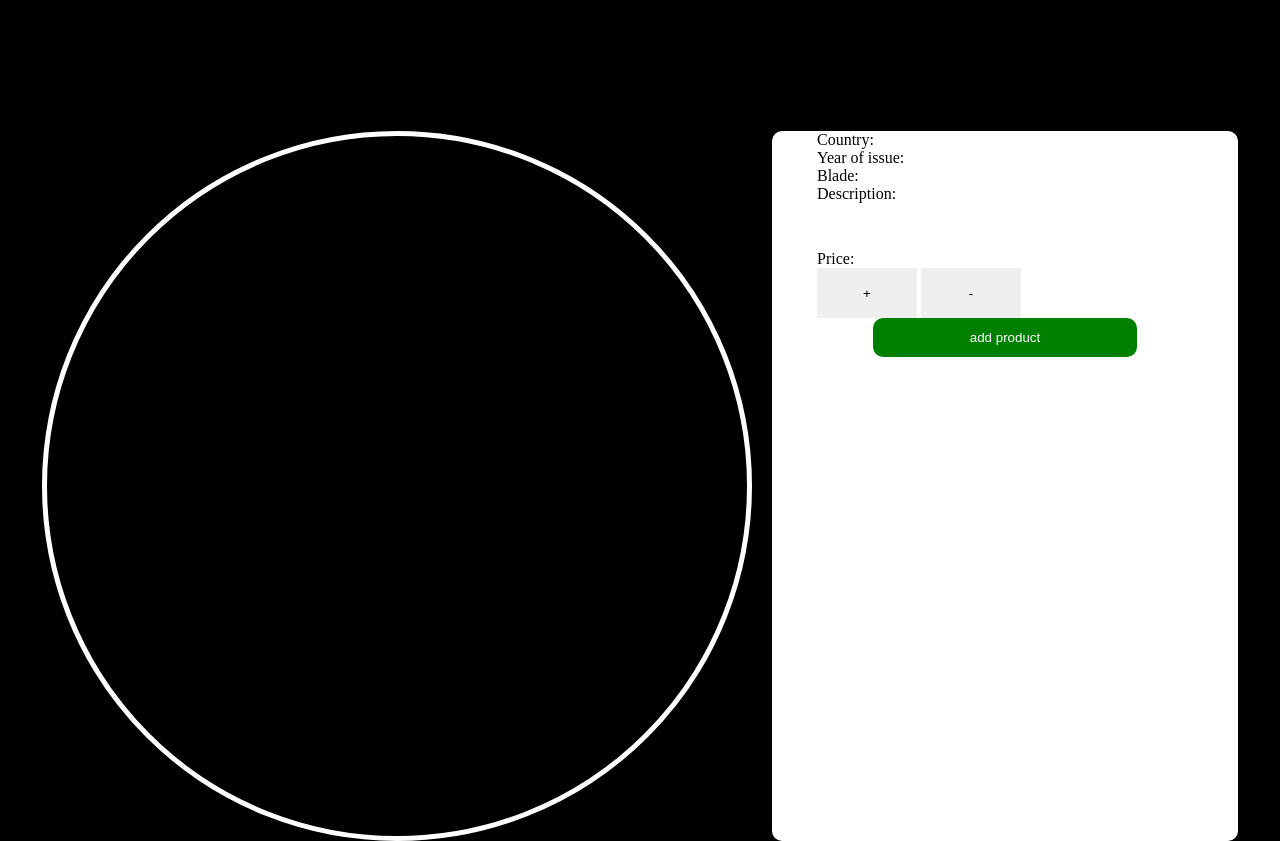
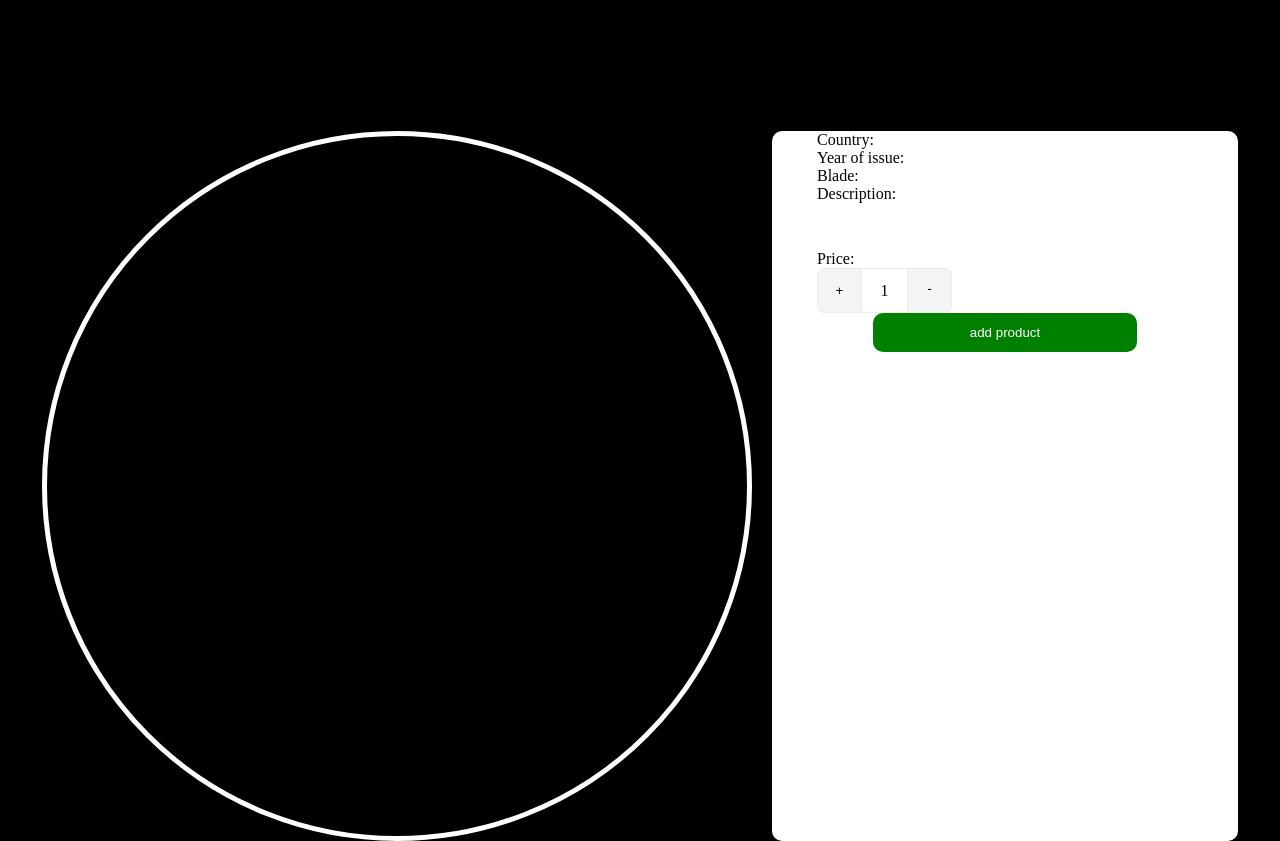
Before and after one commit to Rich-alien/DZTwo, a website: page 3.2 Работа с DOM. jQuery vs JS/description.html in a window 1280 px wide. Shown: the part 91-932 px from the top of the page. Drawn offline with Linux system fonts and the light colour scheme; no server answers.

Commit message:
add style for counter product

```diff
--- a/2.3. Работа с DOM. jQuery vs JS/description.sass
+++ b/2.3. Layout верстка макета/description.sass
@@ -9,11 +9,13 @@
 
 body
   background-color: black
+
 .container
   display: flex
   margin: 0 auto
   flex-direction: column
   height: 100vh
+
 .header
   min-width: 1196px
   margin: 40px auto 0
@@ -21,9 +23,11 @@ body
   display: flex
   align-items: center
   justify-content: space-between
+
   &-cart
     cursor: pointer
     display: flex
+
     &__count
       margin-left: 3px
       border-radius: 90%
@@ -94,6 +98,7 @@ body
 
   &-button:hover
     color: black
+
 .main
   color: white
 
@@ -107,6 +112,7 @@ body
   height: 710px
   background: #FFFFFF
   border-radius: 10px
+
   &-img
     background-color: black
     border-radius: 90%
@@ -114,17 +120,23 @@ body
     border: 5px solid #FFFFFF
     width: 710px
     margin-right: 20px
+
   &-name
     color: black
+
   &-description
     color: black
     width: auto
     height: 65px
+
     &__text
       color: black
+
   &-country
     display: flex
+
   &-add
+    cursor: pointer
     background-color: green
     width: 264px
     height: 39px
@@ -132,20 +144,47 @@ body
     color: #FFFFFF
     text-align: center
     margin-left: 56px
+  &-add:hover
+    color: black
+    text-transform: uppercase
+    //width: 244px
+
 .btn
   &-plus
-    width: 100px
-    height: 50px
+    cursor: pointer
+    width: 45px
+    height: 45px
+    background: #F2F4F6
+    border: 1px solid #EBEBEC
+    border-radius: 7px 0 0 7px
+
   &-minus
-    width: 100px
-    height: 50px
+    cursor: pointer
+    width: 45px
+    height: 45px
+    background: #F2F4F6
+    border: 1px solid #EBEBEC
+    border-radius: 7px 0 0 7px
+    transform: rotate(-180deg)
+.counter
+  display: flex
+  justify-content: center
+  align-items: center
+  width: 45px
+  border-top: 1px solid #EBEBEC
+  border-bottom: 1px solid #EBEBEC
+  height: 45px
+
+.container-count
+  display: flex
 .one-line
   display: flex
+
 .b-popup
   display: none
   width: 100%
   min-height: 100%
-  background-color: rgba(0,0,0,0.5)
+  background-color: rgba(0, 0, 0, 0.5)
   overflow: hidden
   position: fixed
   top: 0
@@ -158,6 +197,7 @@ body
   background-color: #c5c5c5
   border-radius: 5px
   box-shadow: 0 0 10px #000
+
 .btn-popUp
   width: 25px
   height: 25px
--- a/2.3. Работа с DOM. jQuery vs JS/description.html
+++ b/3.2 Работа с DOM. jQuery vs JS/description.html
@@ -6,7 +6,7 @@
           content="width=device-width, user-scalable=no, initial-scale=1.0, maximum-scale=1.0, minimum-scale=1.0">
     <meta http-equiv="X-UA-Compatible" content="ie=edge">
     <title>Document</title>
-    <link rel="stylesheet" href="description.css">
+    <link rel="stylesheet" href="../2.3.%20Layout%20верстка%20макета/description.css">
 </head>
 <body>
 <div class="container">
@@ -104,9 +104,15 @@
 <!--                <p>for the amount: </p>-->
 <!--                <p class="product-price"></p> <span>$</span>-->
 <!--            </div>-->
-            <button class="btn-plus" id="plus">+</button>
-            <button class="btn-minus" id="minus">-</button>
-            <span class="count-product"></span>
+            <div class="container-count">
+                <button class="btn-plus" id="plus">+</button>
+                <div class="counter">
+                    <span class="count-product"></span>
+                </div>
+                <button class="btn-minus" id="minus">-</button>
+            </div>
+
+
             <button class="product-add">add product</button>
         </div>
     </div>
```
Also changed, not shown: 2.3. Layout верстка макета/description.css, 2 other files.
